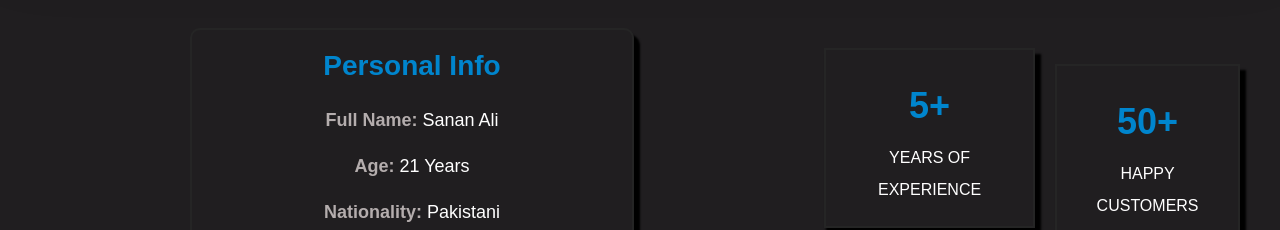
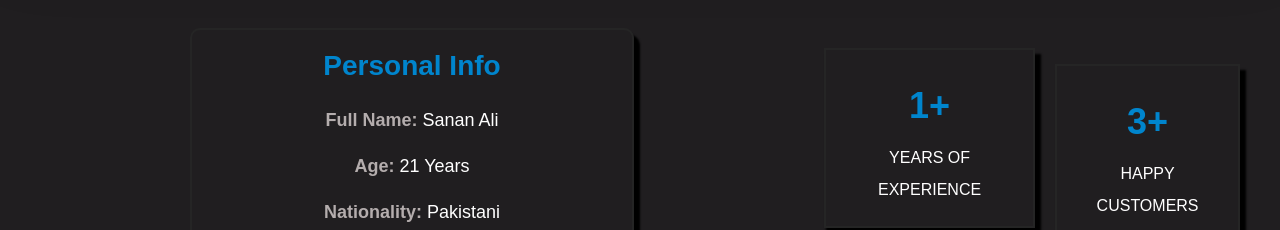
Before and after one commit to Sananali01/My-Portfolio, a React (Create React App) app: page /AboutMe in a window 1280 px wide. Shown: the part 140-370 px from the top of the page. Built offline with nearby package versions, Linux system fonts and the light colour scheme.

Commit message:
Update AboutMe.jsx

```diff
--- a/src/Pages/AboutMe.jsx
+++ b/src/Pages/AboutMe.jsx
@@ -26,7 +26,7 @@ export default function Me() {
         years++;
         setYearsOfExperience(years);
 
-        if (years >= 5) {
+        if (years >= 1) {
           clearInterval(interval);
         }
       }, 40);
@@ -35,7 +35,7 @@ export default function Me() {
         projects++;
         setCompletedProjects(projects);
 
-        if (projects >= 25) {
+        if (projects >= 6) {
           clearInterval(interval2);
         }
       }, 40);
@@ -44,7 +44,7 @@ export default function Me() {
         customers++;
         setHappyCustomers(customers);
 
-        if (customers >= 50) {
+        if (customers >= 3) {
           clearInterval(interval3);
         }
       }, 40);
@@ -53,7 +53,7 @@ export default function Me() {
         awards++;
         setAwardsWon(awards);
 
-        if (awards >= 3) {
+        if (awards >= 2) {
           clearInterval(interval4);
         }
       }, 40);
```
